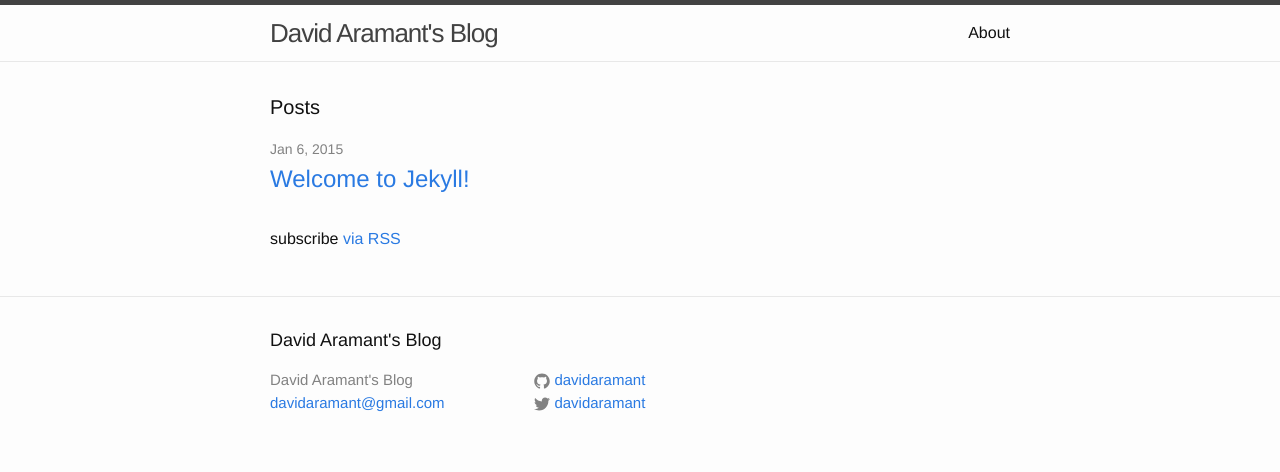
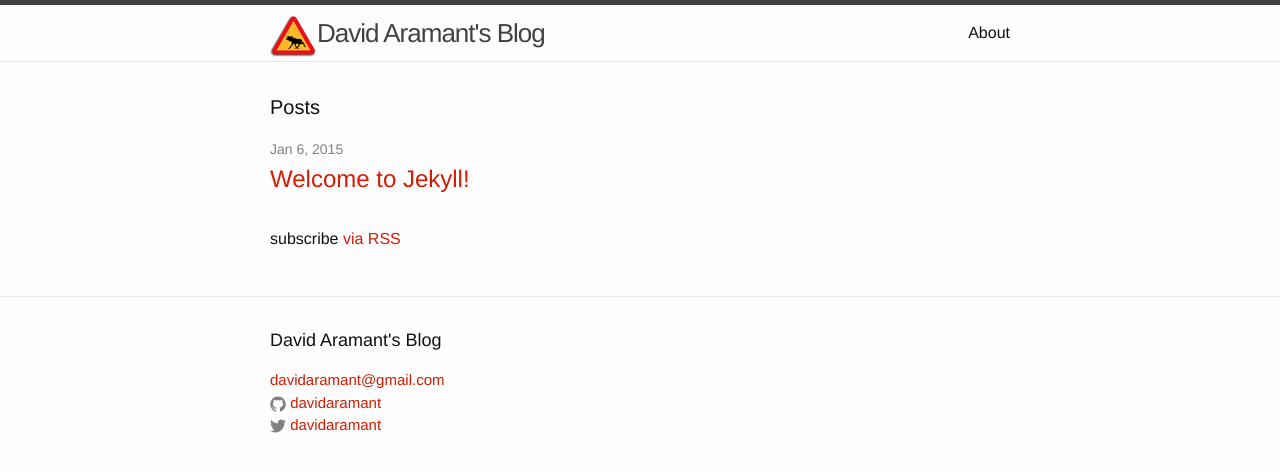
Before and after one commit to davidaramant/davidaramant.github.io, a Jekyll site: the page built from index.html, in a window 1280 px wide. Shown: the top 472 px of the page. Built offline with Jekyll 4.4.1, drawn with Linux system fonts in a browser that asks for light colours.

Commit message:
Customized header, footer, and brand color

```diff
--- a/_includes/footer.html
+++ b/_includes/footer.html
@@ -6,14 +6,8 @@
 
     <div class="footer-col-wrapper">
       <div class="footer-col  footer-col-1">
-        <ul class="contact-list">
-          <li>{{ site.title }}</li>
+        <ul class="social-media-list">
           <li><a href="mailto:{{ site.email }}">{{ site.email }}</a></li>
-        </ul>
-      </div>
-
-      <div class="footer-col  footer-col-2">
-        <ul class="social-media-list">
           {% if site.github_username %}
           <li>
             <a href="https://github.com/{{ site.github_username }}">
--- a/_includes/header.html
+++ b/_includes/header.html
@@ -2,7 +2,7 @@
 
   <div class="wrapper">
 
-    <a class="site-title" href="{{ site.baseurl }}/">{{ site.title }}</a>
+    <a class="site-title" href="{{ site.baseurl }}/"><img src="{{ site.baseurl }}/images/moose-logo.png" alt="Moose Logo" />{{ site.title }}</a>
 
     <nav class="site-nav">
       <a href="#" class="menu-icon">
--- a/css/main.scss
+++ b/css/main.scss
@@ -15,7 +15,7 @@ $spacing-unit:     30px;
 
 $text-color:       #111;
 $background-color: #fdfdfd;
-$brand-color:      #2a7ae2;
+$brand-color:      #D41D03;
 
 $grey-color:       #828282;
 $grey-color-light: lighten($grey-color, 40%);
```
Also changed, not shown: images/moose-logo.png (added).
